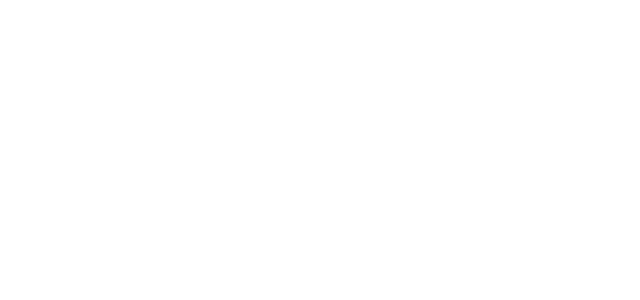
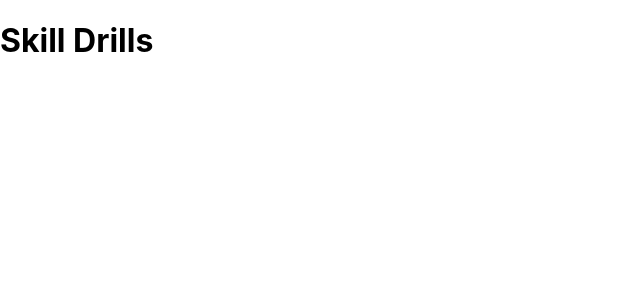
Before and after one commit to Kanhaiya-verma/Skill_Drills, a React (Create React App) app: page / in a window 1280 px wide. Shown: the top 300 px of the page, without its empty margins (0-640 px from the left). Built offline with nearby package versions, Linux system fonts and the light colour scheme.

Commit message:
Title added

```diff
--- a/src/App.js
+++ b/src/App.js
@@ -1,7 +1,9 @@
 import "./App.css";
 
 function App() {
-  return <div></div>;
+  return <div>
+  <h1> Skill Drills</h1>
+  </div>;
 }
 
 export default App;
```
